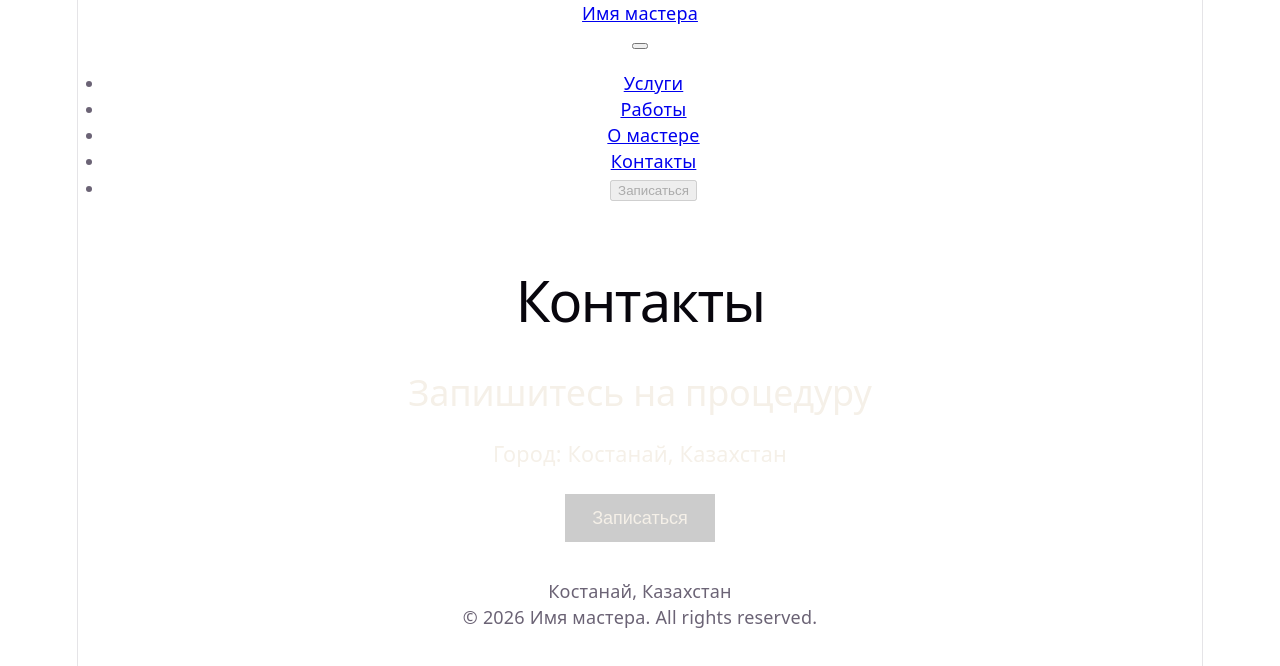
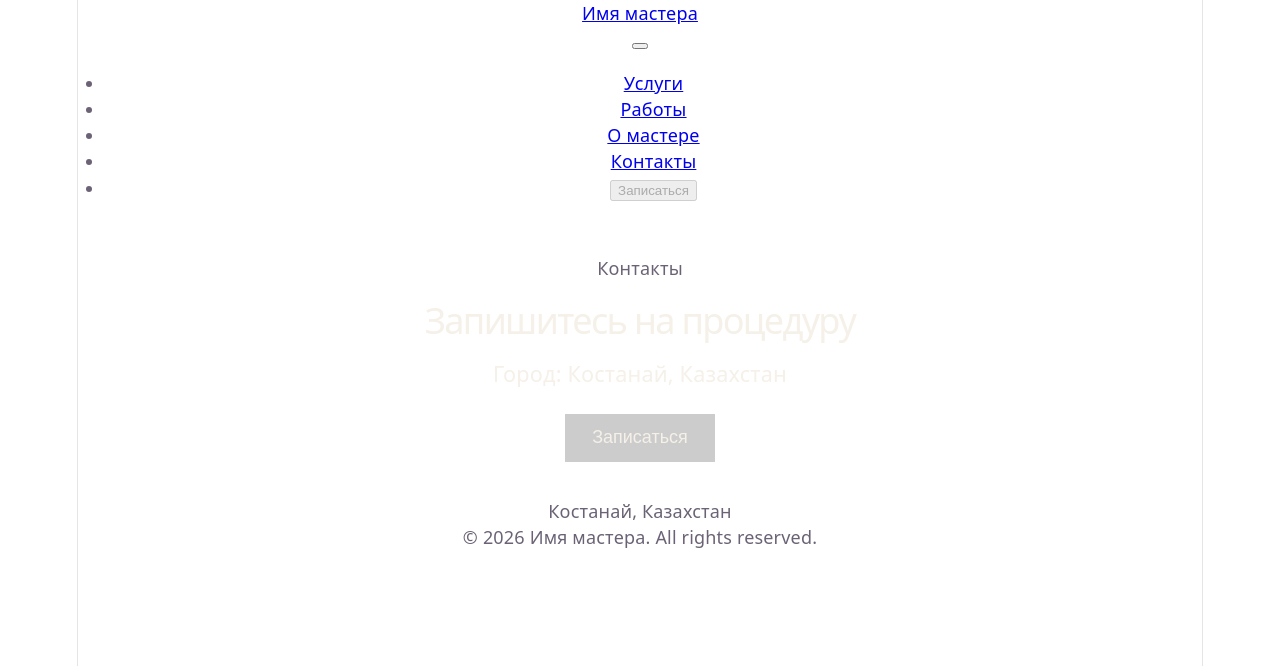
Before and after one commit to aloxaten322/beauty, a React (Vite) app: page /contacts in a window 1280 px wide. Shown: the top 666 px of the page. Built offline with nearby package versions, Linux system fonts and the light colour scheme.

Commit message:
feat: fix headings and add documentation

```diff
--- a/src/components/About.tsx
+++ b/src/components/About.tsx
@@ -25,7 +25,7 @@ const About: React.FC = () => {
       role="region"
       aria-labelledby="about-heading"
     >
-      <h2 id="about-heading" className={styles.title}>О мастере</h2>
+      <h1 id="about-heading" className={styles.title}>О мастере</h1>
       <figure className={styles.photoWrapper}>
         <img
           src={photo || placeholder}
--- a/src/components/Contacts.tsx
+++ b/src/components/Contacts.tsx
@@ -29,10 +29,10 @@ const Contacts: React.FC = () => {
       role="region"
       aria-labelledby="contacts-heading"
     >
-      <h1 className="sr-only">Контакты</h1>
-      <h2 id="contacts-heading" className={styles.heading}>
+      <p className="sr-only">Контакты</p>
+      <h1 id="contacts-heading" className={styles.heading}>
         Запишитесь на процедуру
-      </h2>
+      </h1>
 
       {masterInfo.city && (
         <p className={styles.city}>Город: {masterInfo.city}</p>
--- a/src/components/Portfolio.tsx
+++ b/src/components/Portfolio.tsx
@@ -43,7 +43,7 @@ const Portfolio: React.FC = () => {
 
   return (
     <section className={styles.portfolioSection} aria-labelledby="portfolio-title">
-      <h2 id="portfolio-title" className={styles.title}>Портфолио работ</h2>
+      <h1 id="portfolio-title" className={styles.title}>Портфолио работ</h1>
       {activeItems.length === 0 ? (
         <p>Пока нет опубликованных работ.</p>
       ) : (
--- a/src/components/Services.tsx
+++ b/src/components/Services.tsx
@@ -11,9 +11,9 @@ const Services: React.FC = () => {
 
   return (
     <section className={styles.servicesSection} aria-labelledby="services-title">
-      <h2 id="services-title" className={styles.title}>
+      <h1 id="services-title" className={styles.title}>
         Услуги
-      </h2>
+      </h1>
 
       {activeServices.length > 0 ? (
         <div className={styles.servicesList}>
```
Also changed, not shown: 1 other file (tests, documents, lock files or other folders).
